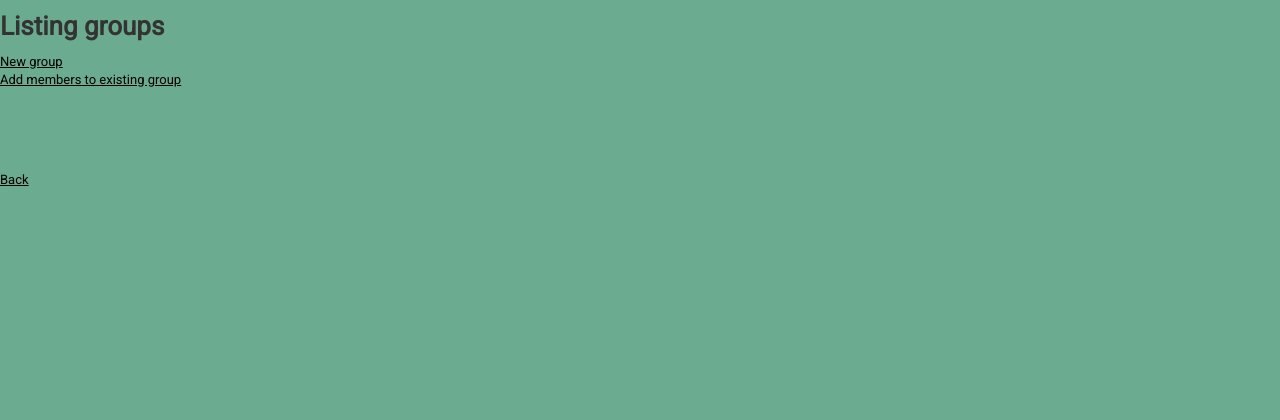
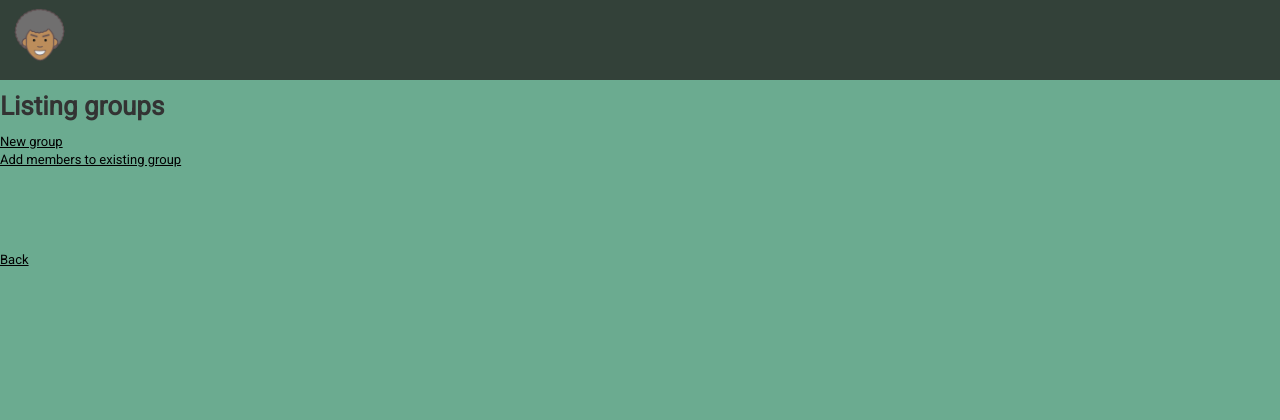
Before and after one commit to lucascivile/pedrinho, a Rails app: page /groups in a window 1280 px wide. Shown: the top 420 px of the page. After the commit the page ends 266 px from the top, so only its background shows below. Run offline with Rails 7, Linux system fonts and the light colour scheme; data that the repository does not hold is empty; style sheets or scripts are compiled from the project's sources.

Commit message:
Style header

```diff
--- /dev/null
+++ b/app/assets/stylesheets/shared.scss
@@ -0,0 +1,14 @@
+@import "variables";
+
+.header-container {
+  padding: 0;
+  background-color: $dark;
+  color: $light;
+  display: flex;
+  align-items: center;
+}
+
+.avatar {
+  margin: 0;
+  height: 5rem;
+}
--- a/app/views/shared/_header.html.erb
+++ b/app/views/shared/_header.html.erb
@@ -1,3 +1,4 @@
-<div>
+<div  class="header-container">
+  <%= image_tag "avatar.png", class: "avatar" %>
   <h1><%= session[:user_email] %></h1>
 </div>
```
Also changed, not shown: app/assets/images/avatar.png (added).
